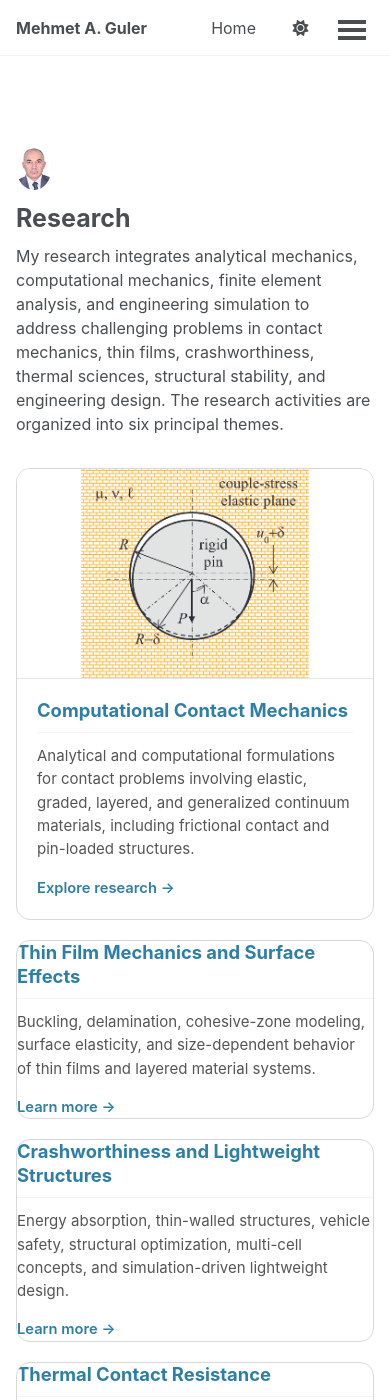
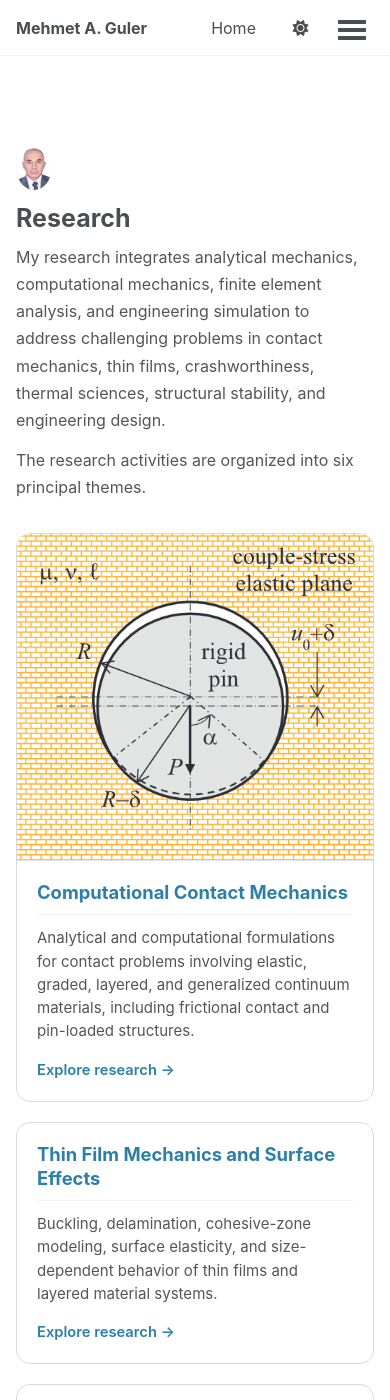
Before and after one commit to profguler/profguler.github.io, a Jekyll site: the page built from _pages/research.md, in a window 390 px wide and 1400 px high. Built offline with Jekyll 4.4.1, drawn with Linux system fonts in a browser that asks for light colours; a style sheet for code colours, icons or effects is not loaded; some of the changed text lies outside the part shown.

Commit message:
Research: fix card layout and responsive styling

```diff
--- a/_pages/research.md
+++ b/_pages/research.md
@@ -6,11 +6,12 @@ author_profile: true
 
 <style>
 .research-intro {
+  max-width: 900px;
   margin-bottom: 2rem;
-  max-width: 900px;
 }
 
 .research-intro p {
+  margin: 0 0 0.8rem;
   font-size: 1rem;
   line-height: 1.7;
   color: #555;
@@ -32,6 +33,7 @@ author_profile: true
   border: 1px solid #d8d8d8;
   border-radius: 14px;
   background: #ffffff;
+  color: inherit !important;
   text-decoration: none !important;
   box-sizing: border-box;
   transition:
@@ -40,15 +42,25 @@ author_profile: true
     border-color 0.2s ease;
 }
 
-.research-card:hover {
-  transform: translateY(-3px);
-  box-shadow: 0 6px 18px rgba(0, 0, 0, 0.10);
-  border-color: #2c7fa8;
+.research-card-image {
+  display: block;
+  width: 100%;
+  height: 175px;
+  object-fit: contain;
+  object-position: center;
+  background: #ffffff;
+  border-bottom: 1px solid #e5e5e5;
+}
+
+.research-card-body {
+  display: flex;
+  flex: 1;
+  flex-direction: column;
+  padding: 1.25rem;
 }
 
 .research-card h2 {
-  margin-top: 0;
-  margin-bottom: 0.7rem;
+  margin: 0 0 0.7rem;
   font-size: 1.15rem;
   line-height: 1.3;
   color: #2c7fa8;
@@ -59,23 +71,6 @@ author_profile: true
   font-size: 0.94rem;
   line-height: 1.55;
   color: #555;
-}
-
-  .research-card-image {
-  width: 100%;
-  height: 210px;
-  object-fit: contain;
-  object-position: center;
-  display: block;
-  background: #ffffff;
-  border-bottom: 1px solid #e5e5e5;
-}
-
-.research-card-body {
-  display: flex;
-  flex-direction: column;
-  flex: 1;
-  padding: 1.25rem;
 }
 
 .research-link {
@@ -91,26 +86,49 @@ author_profile: true
   min-height: 120px;
 }
 
+.research-card:focus,
+.research-card:active {
+  outline: none;
+}
+
+@media (hover: hover) {
+  .research-card:hover {
+    transform: translateY(-3px);
+    border-color: #2c7fa8;
+    box-shadow: 0 6px 18px rgba(0, 0, 0, 0.10);
+  }
+}
+
 @media screen and (max-width: 700px) {
   .research-grid {
     grid-template-columns: 1fr;
   }
 
+  .research-card {
+    min-height: auto;
+  }
+
+  .research-card-image {
+    height: auto;
+    max-height: 330px;
+    object-fit: contain;
+  }
+
   .publications-card {
     grid-column: auto;
-  }
-
-  .research-card {
-    min-height: auto;
   }
 }
 </style>
 
 <div class="research-intro">
 
+<p>
 My research integrates analytical mechanics, computational mechanics, finite element analysis, and engineering simulation to address challenging problems in contact mechanics, thin films, crashworthiness, thermal sciences, structural stability, and engineering design.
+</p>
 
+<p>
 The research activities are organized into six principal themes.
+</p>
 
 </div>
 
@@ -135,67 +153,102 @@ Analytical and computational formulations for contact problems involving elastic
 <div class="research-link">Explore research →</div>
 
 </div>
-
 </a>
 
+
 <a class="research-card" href="/research/thin-film-mechanics/">
-<div>
+
+<div class="research-card-body">
+
 <h2>Thin Film Mechanics and Surface Effects</h2>
+
 <p>
 Buckling, delamination, cohesive-zone modeling, surface elasticity, and size-dependent behavior of thin films and layered material systems.
 </p>
+
+<div class="research-link">Explore research →</div>
+
 </div>
-<div class="research-link">Learn more →</div>
 </a>
 
+
 <a class="research-card" href="/research/crashworthiness/">
-<div>
+
+<div class="research-card-body">
+
 <h2>Crashworthiness and Lightweight Structures</h2>
+
 <p>
 Energy absorption, thin-walled structures, vehicle safety, structural optimization, multi-cell concepts, and simulation-driven lightweight design.
 </p>
+
+<div class="research-link">Explore research →</div>
+
 </div>
-<div class="research-link">Learn more →</div>
 </a>
 
+
 <a class="research-card" href="/research/thermal-contact/">
-<div>
+
+<div class="research-card-body">
+
 <h2>Thermal Contact Resistance</h2>
+
 <p>
 Heat transfer across rough interfaces, thermo-elastoplastic contact, surface morphology, and multiscale computational modeling of thermal interfaces.
 </p>
+
+<div class="research-link">Explore research →</div>
+
 </div>
-<div class="research-link">Learn more →</div>
 </a>
 
+
 <a class="research-card" href="/research/structural-stability/">
-<div>
+
+<div class="research-card-body">
+
 <h2>Structural Stability and Buckling</h2>
+
 <p>
 Buckling and post-buckling behavior of thin-walled members, corrugated beams, aluminum sections, layered structures, and imperfect structural systems.
 </p>
+
+<div class="research-link">Explore research →</div>
+
 </div>
-<div class="research-link">Learn more →</div>
 </a>
 
+
 <a class="research-card" href="/research/computational-mechanics/">
-<div>
+
+<div class="research-card-body">
+
 <h2>Computational Mechanics and Finite Element Analysis</h2>
+
 <p>
 Finite element methods, nonlinear simulation, numerical modeling, engineering software, verification, optimization, and simulation-driven engineering design.
 </p>
+
+<div class="research-link">Explore research →</div>
+
 </div>
-<div class="research-link">Learn more →</div>
 </a>
 
+
 <a class="research-card publications-card" href="/publications/">
-<div>
+
+<div class="research-card-body">
+
 <h2>Publications</h2>
+
 <p>
 Peer-reviewed journal articles, conference papers, and selected scholarly contributions across computational mechanics, contact mechanics, structural engineering, and crashworthiness.
 </p>
+
+<div class="research-link">View publications →</div>
+
 </div>
-<div class="research-link">View publications →</div>
 </a>
 
 </div>
```
